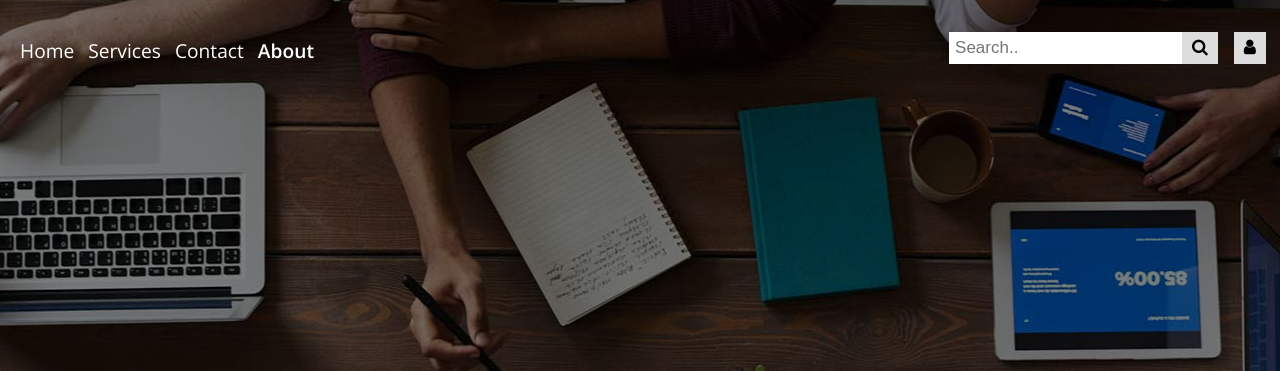
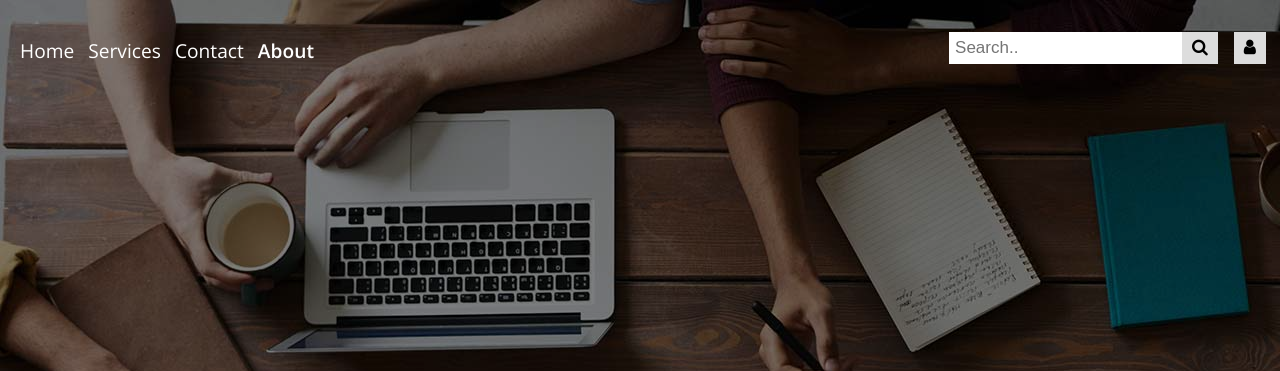
Before and after one commit to AbidAlWassie/Responsive-Web-Design1, a plain HTML site: page about.html in a window 1280 px wide. Shown: the top 371 px of the page. Drawn offline with nearby package versions, Linux system fonts and the light colour scheme.

Commit message:
updated project

```diff
--- a/css/style.css
+++ b/css/style.css
@@ -178,10 +178,10 @@ h1, h2, h3, h4, h5, h6 {
 }
 
 .section-img-hig {
-  height: 920px;
-  background-position: top;
-  position: relative;
-  top: -26px;
+  height: 100vh;
+  /*background-position: top;*/
+  /*position: relative;*/
+  /*top: -26px;*/
 }
 
 .section-img-med {
```
